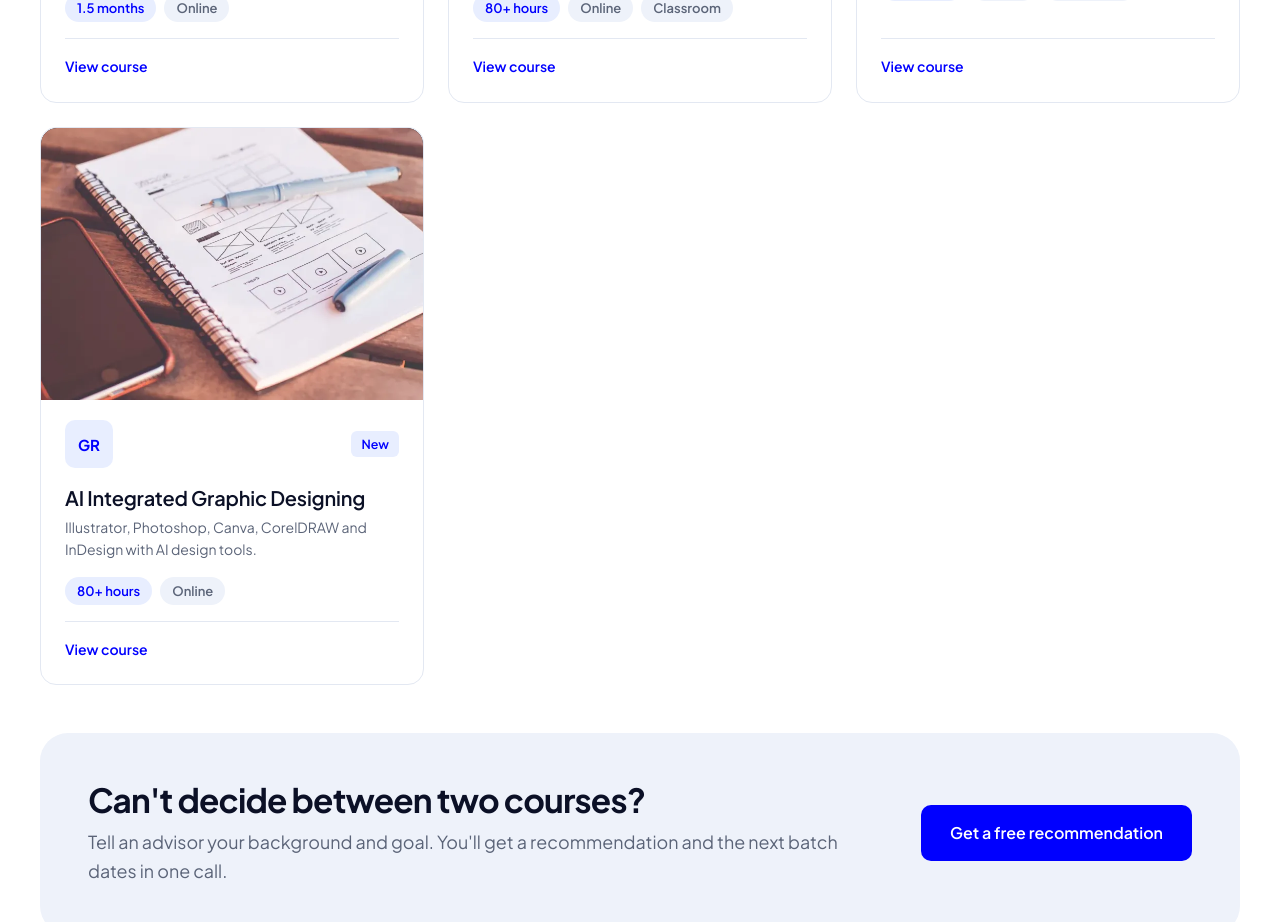
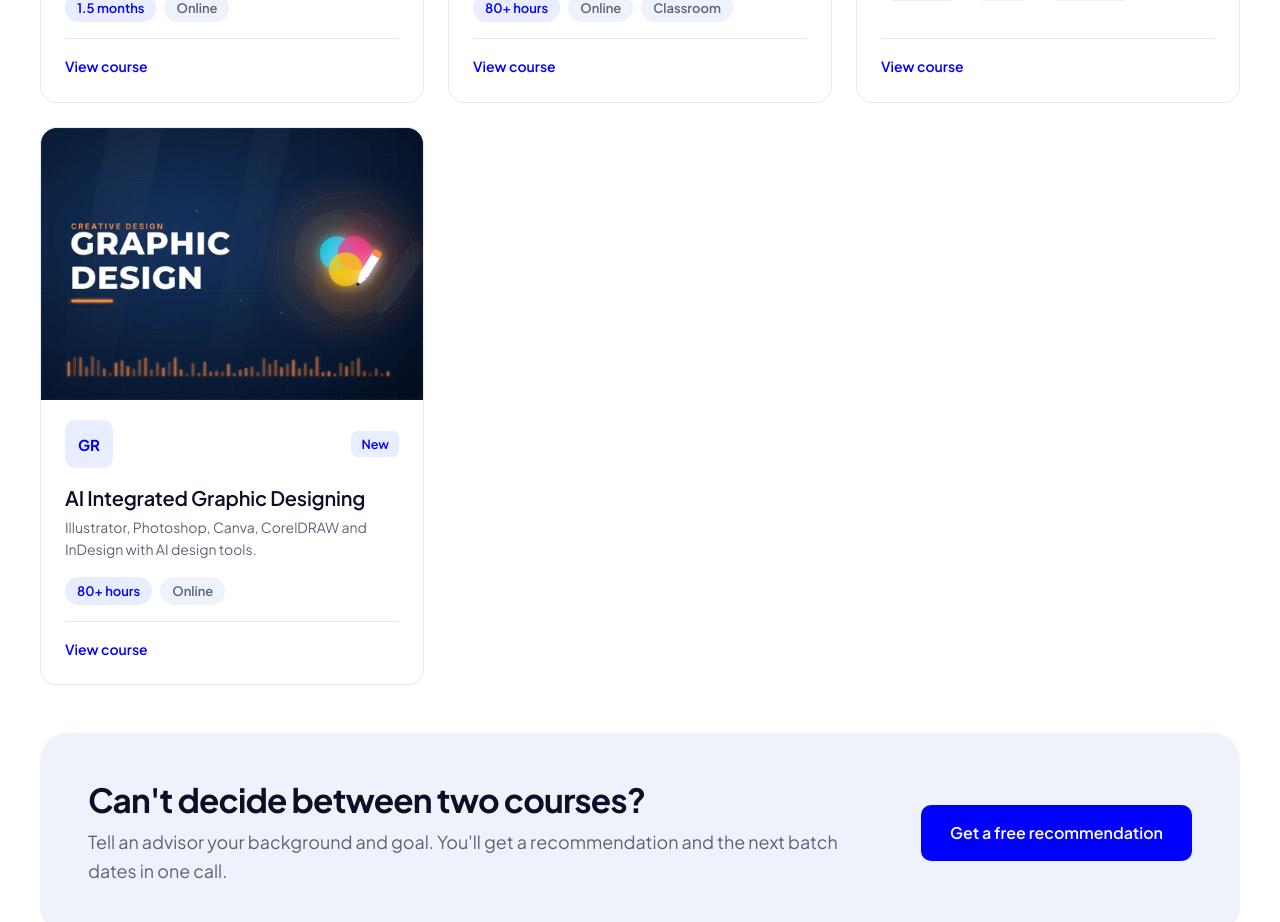
Before and after one commit to Ruban333/Btree-website, a Next.js app: page /courses in a window 1280 px wide. Shown: the part 5840-6762 px from the top of the page. Built offline with nearby package versions, Linux system fonts and the light colour scheme; no server answers.

Commit message:
feat: add graphic designing course image and update course card set

```diff
--- a/src/data/home-images.ts
+++ b/src/data/home-images.ts
@@ -26,7 +26,7 @@ const CARD_ART = new Set([
   "ccna-ccnp", "cyber-security", "data-analytics", "databricks", "data-science-machine-learning", "digital-marketing",
   "dot-net", "gcp-devops", "generative-ai", "google-bigquery", "java-full-stack", "linux", "playwright-automation",
   "power-automate", "pyspark", "python-full-stack", "salesforce", "selenium", "snowflake", "ui-ux-design", "azure-devops",
-  "gcp-data-engineering",
+  "gcp-data-engineering", "graphic-designing",
 ]);
 
 export function courseImage(cat: CourseCat, slug: string) {
```
Also changed, not shown: public/images/courses/graphic-designing-course-chennai.webp (added).
